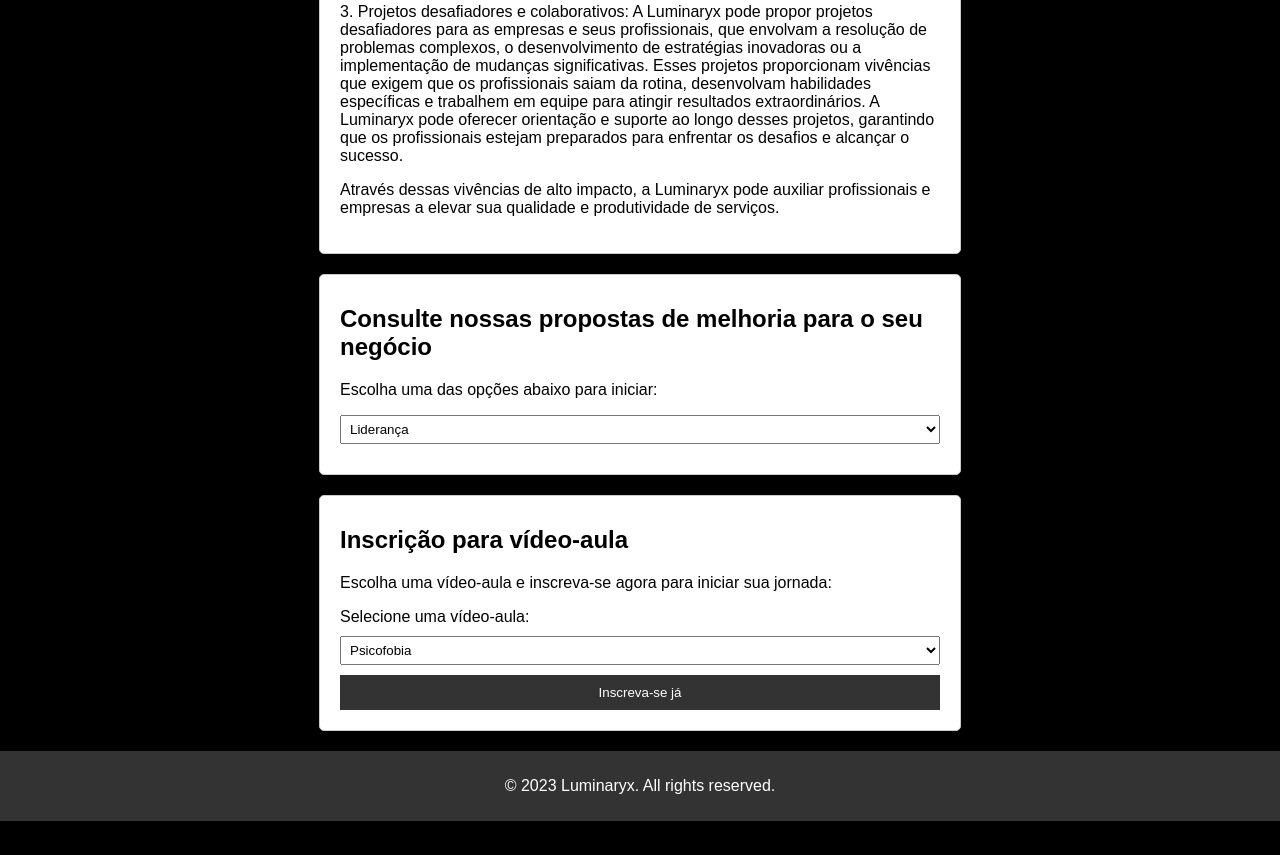
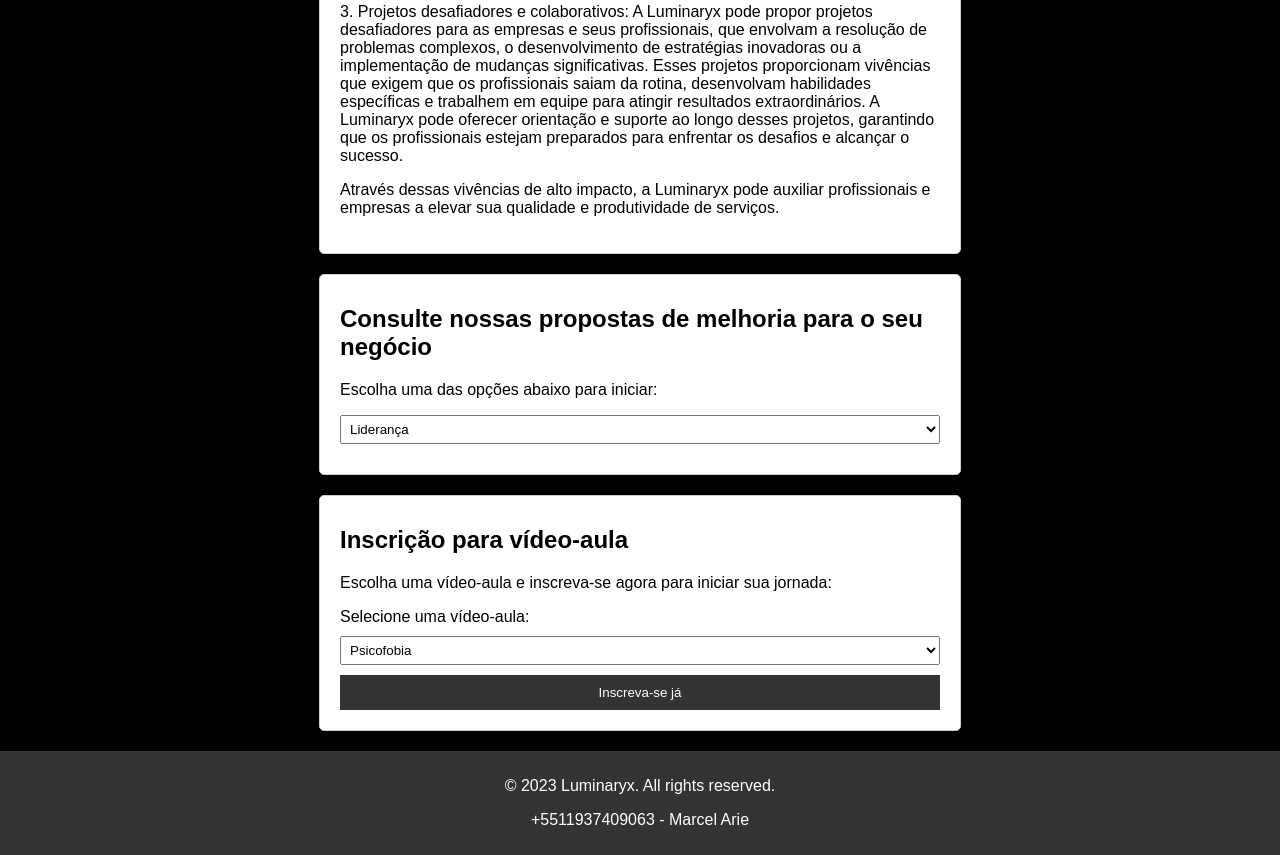
Before and after one commit to aronfelipe/luminaryx, a plain HTML site: page index.html in a window 1280 px wide. Shown: the part 814-1669 px from the top of the page. Before the commit the page ends 1635 px from the top, so only its background shows below. Drawn offline with Linux system fonts and the light colour scheme.

Commit message:
Feat: add contact for Luminaryx

```diff
--- a/index.html
+++ b/index.html
@@ -139,6 +139,7 @@
   </section>
   <footer>
     <p>&copy; 2023 Luminaryx. All rights reserved.</p>
+    <p>+5511937409063 - Marcel Arie</p>
   </footer>
 </body>
 </html>
```
